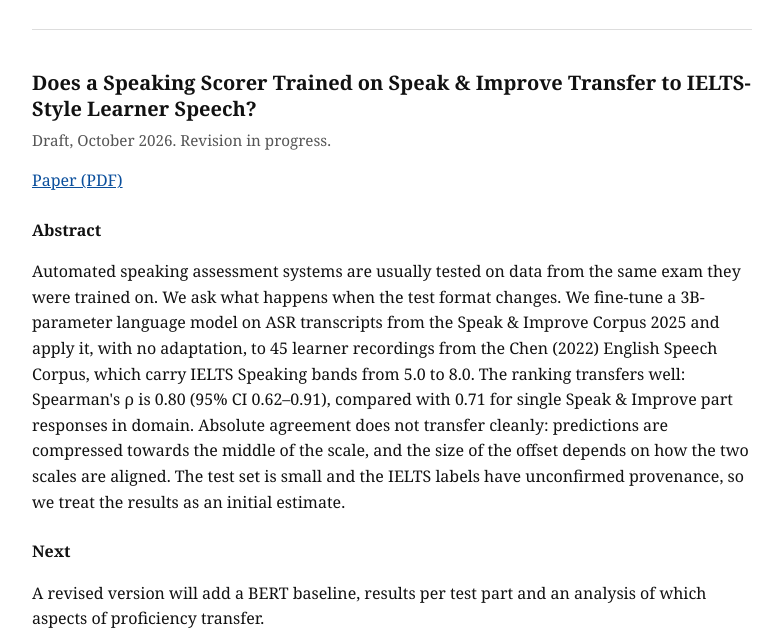
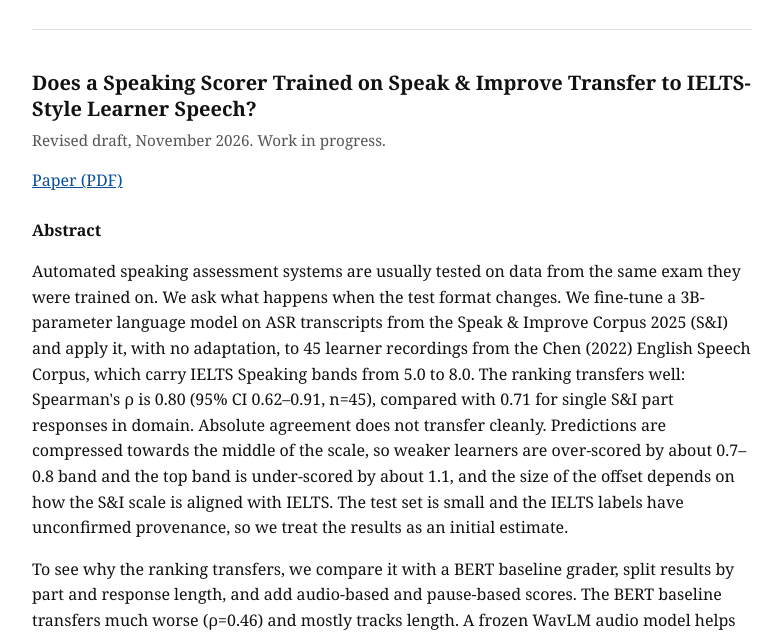
Before and after one commit to baipeissov/baipeissov.github.io, a plain HTML site: page index.html in a window 1280 px wide. Shown: the part 118-756 px from the top of the page, without its empty margins (248-1031 px from the left). Drawn offline with Linux system fonts and the light colour scheme.

Commit message:
Revised draft (November 2026)

```diff
--- a/index.html
+++ b/index.html
@@ -24,14 +24,15 @@
 <hr>
 
 <h2>Does a Speaking Scorer Trained on Speak &amp; Improve Transfer to IELTS-Style Learner Speech?</h2>
-<p class="meta">Draft, October 2026. Revision in progress.</p>
+<p class="meta">Revised draft, November 2026. Work in progress.</p>
 <p class="links"><a href="SI_to_IELTS_transfer_draft.pdf">Paper (PDF)</a></p>
 
 <h3>Abstract</h3>
-<p>Automated speaking assessment systems are usually tested on data from the same exam they were trained on. We ask what happens when the test format changes. We fine-tune a 3B-parameter language model on ASR transcripts from the Speak &amp; Improve Corpus 2025 and apply it, with no adaptation, to 45 learner recordings from the Chen (2022) English Speech Corpus, which carry IELTS Speaking bands from 5.0 to 8.0. The ranking transfers well: Spearman's ρ is 0.80 (95% CI 0.62–0.91), compared with 0.71 for single Speak &amp; Improve part responses in domain. Absolute agreement does not transfer cleanly: predictions are compressed towards the middle of the scale, and the size of the offset depends on how the two scales are aligned. The test set is small and the IELTS labels have unconfirmed provenance, so we treat the results as an initial estimate.</p>
+<p>Automated speaking assessment systems are usually tested on data from the same exam they were trained on. We ask what happens when the test format changes. We fine-tune a 3B-parameter language model on ASR transcripts from the Speak &amp; Improve Corpus 2025 (S&amp;I) and apply it, with no adaptation, to 45 learner recordings from the Chen (2022) English Speech Corpus, which carry IELTS Speaking bands from 5.0 to 8.0. The ranking transfers well: Spearman's ρ is 0.80 (95% CI 0.62–0.91, n=45), compared with 0.71 for single S&amp;I part responses in domain. Absolute agreement does not transfer cleanly. Predictions are compressed towards the middle of the scale, so weaker learners are over-scored by about 0.7–0.8 band and the top band is under-scored by about 1.1, and the size of the offset depends on how the S&amp;I scale is aligned with IELTS. The test set is small and the IELTS labels have unconfirmed provenance, so we treat the results as an initial estimate.</p>
+<p>To see why the ranking transfers, we compare it with a BERT baseline grader, split results by part and response length, and add audio-based and pause-based scores. The BERT baseline transfers much worse (ρ=0.46) and mostly tracks length. A frozen WavLM audio model helps in domain, where text plus audio beats text alone, but alone it does not transfer to IELTS (ρ=0.50); pause and fluency features do (ρ=0.74). A small audio-and-fluency network trained from scratch on S&amp;I matches the LLM in domain (ρ=0.73 vs 0.71) and, with the LLM score, improves on it (0.75); on IELTS it reaches 0.68 alone and 0.80 stacked, but it needed all 11,497 training responses to do so (0.36 with 2,907). No combination is distinguishable from the text scorer on 45 recordings.</p>
 
 <h3>Next</h3>
-<p>A revised version will add a BERT baseline, results per test part and an analysis of which aspects of proficiency transfer.</p>
+<p>Pronunciation features (goodness of pronunciation) and further test sets, including the human-rated OpenEnded test split.</p>
 
 <h3>Cite</h3>
 <pre>@misc{baipeissov2026transfer,
```
Also changed, not shown: 1 other file.
